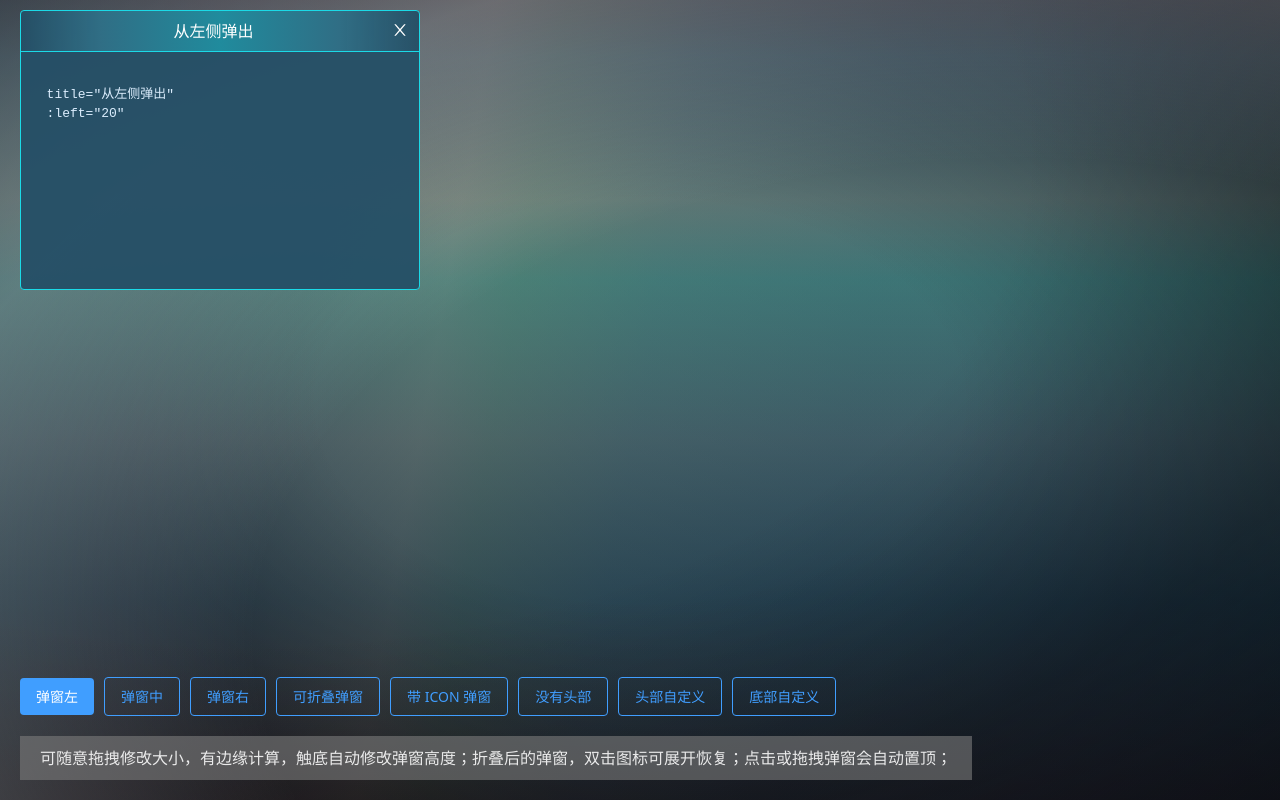
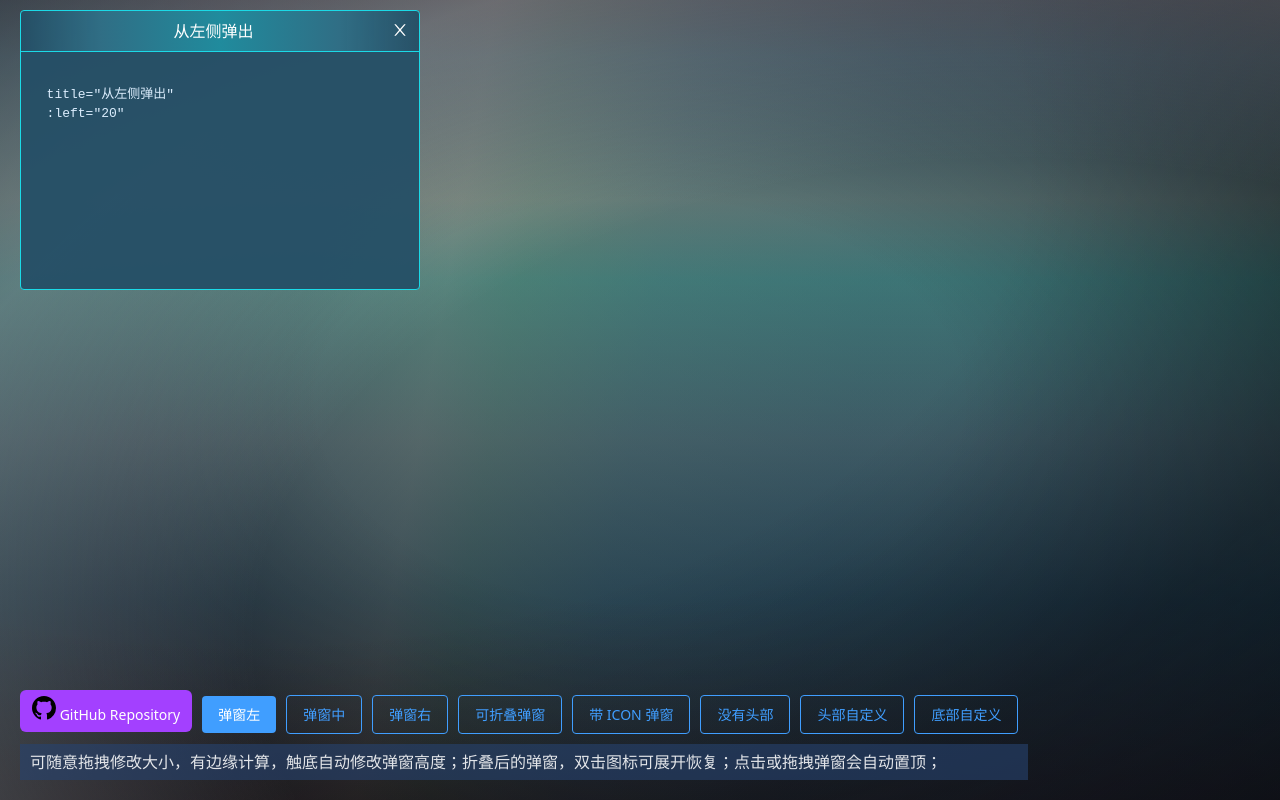
Before and after one commit to whanxueyu/vue-free-dialog, a Vue app: page / in a window 1280 px wide. Built offline with nearby package versions, Linux system fonts and the light colour scheme; the HTML template or start-up script is replaced by a standard one.

Commit message:
feat: 进一步优化样式；增加github仓库链接

```diff
--- a/src/App.vue
+++ b/src/App.vue
@@ -18,7 +18,7 @@ const desc1 = ref(`
   `);
 const desc2 = ref(`
   title="弹窗居中"
-  left="calc(50% - 100px)"
+  left="calc(50% - 200px)"
   `);
 const desc3 = ref(`
   title="从右侧弹出"
@@ -28,13 +28,13 @@ const desc4 = ref(`
   :top="300"
   :left="20"
   @closed="handleFold"
-  :thumbnail="{icon: 'vueIcon'}"
+  :thumbnail="{icon: vueIcon}"
   `);
 const desc5 = ref(`
   title="带ICON弹窗"
   :top="300"
-  icon='vueIcon'
-  left="calc(50% - 100px)"
+  :icon="vueIcon"
+  left="calc(50% - 200px)"
   `);
 const desc6 = ref(`
   title="没有头部"
@@ -46,18 +46,14 @@ const desc7 = ref(`
   :top="600"
   :left="20"
   <template #title>
-    <div class="text-sub">
-      自定义头部
-    </div>
+    ...
   </template>`);
 const desc8 = ref(`
   title="footer自定义"
   :top="600"
-  left="calc(50% - 100px)"
+  left="calc(50% - 200px)"
   <template #footer>
-    <div class="footer">
     ...
-    </div>
   </template>
   `);
 
@@ -69,28 +65,73 @@ const handleFold = () => {
 
 <template>
   <div class="context">
-    <div :class="!showDialog1 ? 'btn btn-plain' : 'btn'" @click="showDialog1 = !showDialog1">
+    <div class="github-link">
+      <a
+        href="https://github.com/whanxueyu/vue-free-dialog"
+        target="_blank"
+        rel="noopener noreferrer"
+      >
+        <svg
+          height="24"
+          width="24"
+          viewBox="0 0 16 16"
+          version="1.1"
+          aria-hidden="true"
+        >
+          <path
+            fill-rule="evenodd"
+            d="M8 0C3.58 0 0 3.58 0 8c0 3.54 2.29 6.53 5.47 7.59.4.07.55-.17.55-.38 0-.19-.01-.82-.01-1.49-2.01.37-2.53-.49-2.69-.94-.09-.23-.48-.94-.82-1.13-.28-.15-.68-.52-.01-.53.63-.01 1.08.58 1.23.82.72 1.21 1.87.87 2.33.66.07-.52.28-.87.51-1.07-1.78-.2-3.64-.89-3.64-3.95 0-.87.31-1.59.82-2.15-.08-.2-.36-1.02.08-2.12 0 0 .67-.21 2.2.82.64-.18 1.32-.27 2-.27.68 0 1.36.09 2 .27 1.53-1.04 2.2-.82 2.2-.82.44 1.1.16 1.92.08 2.12.51.56.82 1.27.82 2.15 0 3.07-1.87 3.75-3.65 3.95.29.25.54.73.54 1.48 0 1.07-.01 1.93-.01 2.2 0 .21.15.46.55.38A8.013 8.013 0 0016 8c0-4.42-3.58-8-8-8z"
+          ></path>
+        </svg>
+        GitHub Repository
+      </a>
+    </div>
+    <div
+      :class="!showDialog1 ? 'btn btn-plain' : 'btn'"
+      @click="showDialog1 = !showDialog1"
+    >
       弹窗左
     </div>
-    <div :class="!showDialog2 ? 'btn btn-plain' : 'btn'" @click="showDialog2 = !showDialog2">
+    <div
+      :class="!showDialog2 ? 'btn btn-plain' : 'btn'"
+      @click="showDialog2 = !showDialog2"
+    >
       弹窗中
     </div>
-    <div :class="!showDialog3 ? 'btn btn-plain' : 'btn'" @click="showDialog3 = !showDialog3">
+    <div
+      :class="!showDialog3 ? 'btn btn-plain' : 'btn'"
+      @click="showDialog3 = !showDialog3"
+    >
       弹窗右
     </div>
-    <div :class="!showDialog4 ? 'btn btn-plain' : 'btn'" @click="showDialog4 = !showDialog4">
+    <div
+      :class="!showDialog4 ? 'btn btn-plain' : 'btn'"
+      @click="showDialog4 = !showDialog4"
+    >
       可折叠弹窗
     </div>
-    <div :class="!showDialog5 ? 'btn btn-plain' : 'btn'" @click="showDialog5 = !showDialog5">
+    <div
+      :class="!showDialog5 ? 'btn btn-plain' : 'btn'"
+      @click="showDialog5 = !showDialog5"
+    >
       带 ICON 弹窗
     </div>
-    <div :class="!showDialog6 ? 'btn btn-plain' : 'btn'" @click="showDialog6 = !showDialog6">
+    <div
+      :class="!showDialog6 ? 'btn btn-plain' : 'btn'"
+      @click="showDialog6 = !showDialog6"
+    >
       没有头部
     </div>
-    <div :class="!showDialog7 ? 'btn btn-plain' : 'btn'" @click="showDialog7 = !showDialog7">
+    <div
+      :class="!showDialog7 ? 'btn btn-plain' : 'btn'"
+      @click="showDialog7 = !showDialog7"
+    >
       头部自定义
     </div>
-    <div :class="!showDialog8 ? 'btn btn-plain' : 'btn'" @click="showDialog8 = !showDialog8">
+    <div
+      :class="!showDialog8 ? 'btn btn-plain' : 'btn'"
+      @click="showDialog8 = !showDialog8"
+    >
       底部自定义
     </div>
     <div class="tips">
@@ -112,7 +153,7 @@ const handleFold = () => {
     title="弹窗居中"
     :width="400"
     height="280"
-    left="calc(50% - 100px)"
+    left="calc(50% - 200px)"
     @closed="showDialog2 = false"
   >
     <CodePreview v-model:code="desc2" language="html"></CodePreview>
@@ -147,7 +188,7 @@ const handleFold = () => {
     :icon="vueIcon"
     :width="400"
     height="280"
-    left="calc(50% - 100px)"
+    left="calc(50% - 200px)"
     @closed="showDialog5 = false"
   >
     <CodePreview v-model:code="desc5" language="html"></CodePreview>
@@ -200,14 +241,12 @@ const handleFold = () => {
     :top="600"
     :width="400"
     height="280"
-    left="calc(50% - 100px)"
+    left="calc(50% - 200px)"
     @closed="showDialog8 = false"
   >
     <template #footer>
       <div class="footer">
-        <button class="btn" @click="showDialog8 = false">
-          确定
-        </button>
+        <button class="btn" @click="showDialog8 = false">确定</button>
         <button class="btn btn-plain" @click="showDialog8 = false">取消</button>
       </div>
     </template>
@@ -220,10 +259,28 @@ const handleFold = () => {
   bottom: 0;
   position: absolute;
   margin: 20px;
+  .github-link {
+    display: inline-block;
+    padding: 6px 12px;
+    background-color: #a340ff;
+    border-radius: 6px;
+    margin-right: 10px;
+
+    a {
+      color: #ffffff;
+      text-decoration: none;
+      font-size: 14px;
+      font-weight: 500;
+      transition: all 0.2s ease;
+    }
+    &:hover {
+      background-color: #3445a3;
+    }
+  }
   .tips {
-    margin-top: 20px;
-    background-color: #7c7c7c99;
-    padding: 10px 20px;
+    margin-top: 10px;
+    background-color: #27447099;
+    padding: 6px 10px;
   }
 }
 .slot-title {
@@ -260,7 +317,6 @@ const handleFold = () => {
   background-color: #409eff;
   color: white;
 
-
   &.btn-plain {
     background-color: transparent;
     border: 1px solid #409eff;
```
